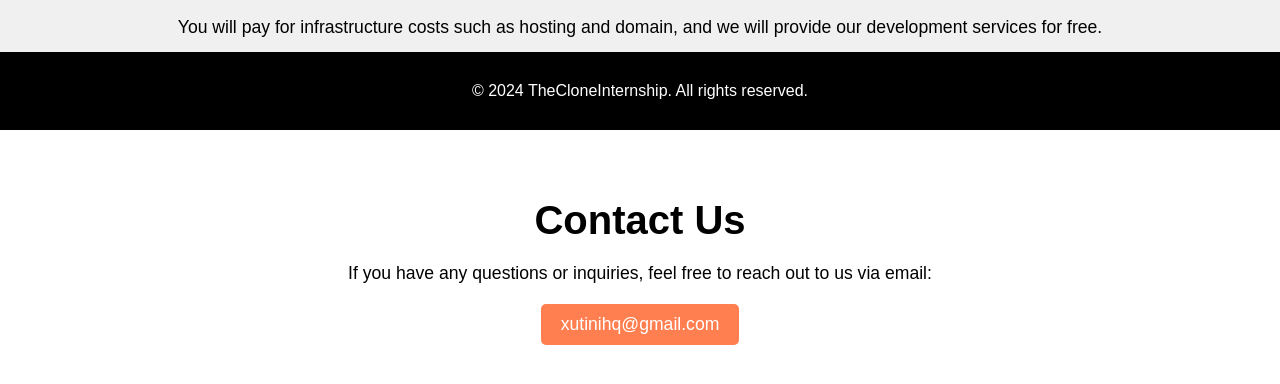
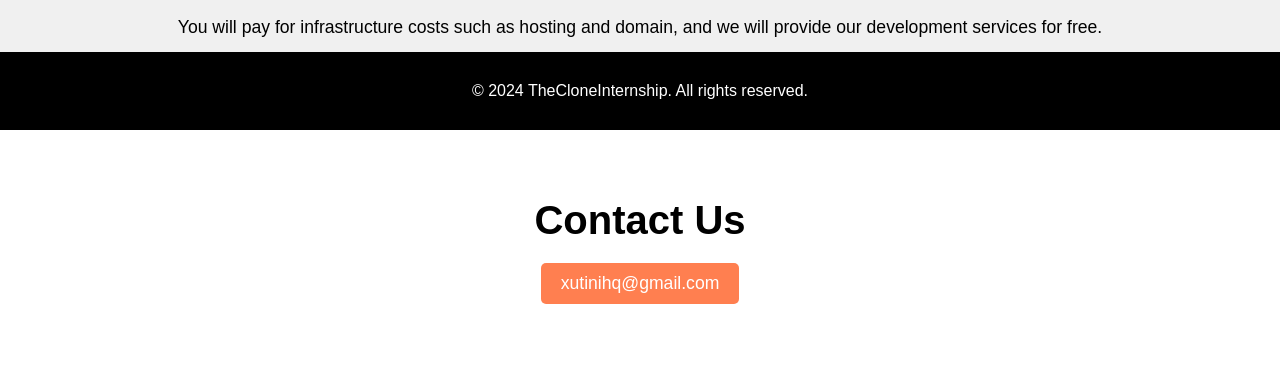
Before and after one commit to TheCloneInternship/TheCloneInternship.github.io, a plain HTML site: page index.html in a window 1280 px wide. Shown: the part 670-1054 px from the top of the page. Drawn offline with nearby package versions, Linux system fonts and the light colour scheme.

Commit message:
house cleaning

```diff
--- a/index.html
+++ b/index.html
@@ -33,7 +33,6 @@
     <section class="main-content">
         <div class="container">
             <h2>Contact Us</h2>
-            <p>If you have any questions or inquiries, feel free to reach out to us via email:</p>
             <p><a class="btn" href="mailto:xutinihq@gmail.com">xutinihq@gmail.com</a></p>
         </div>
     </section>
```
